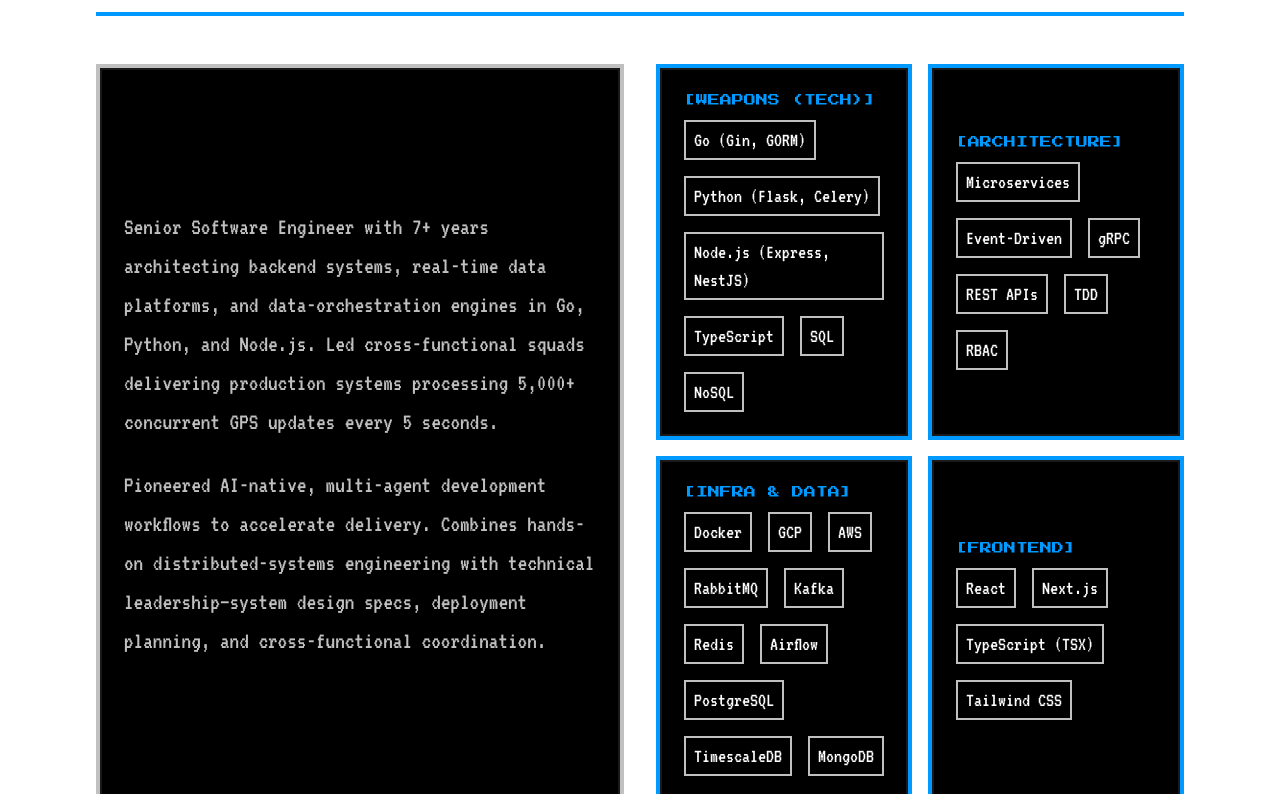
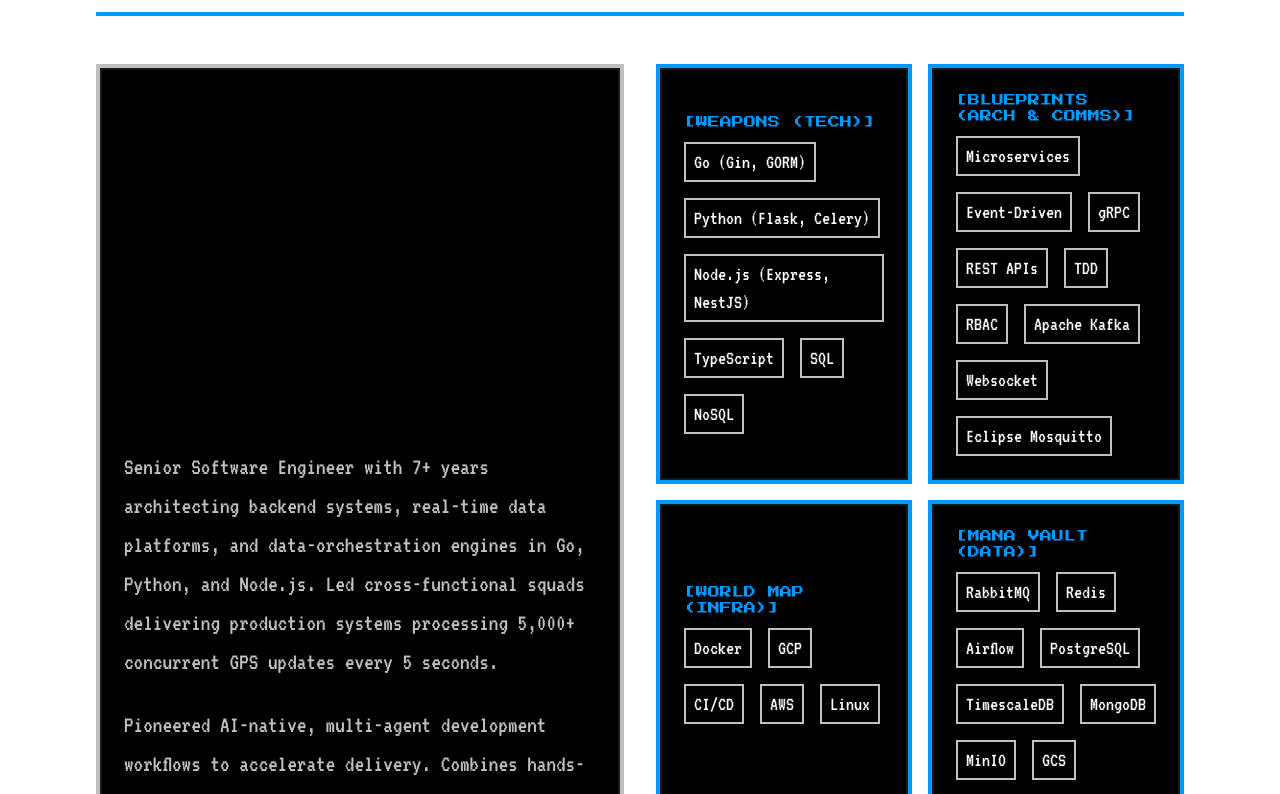
Before and after one commit to vinutama/vinporto, a React (Vite) app: page / in a window 1280 px wide. Shown: the part 1020-1814 px from the top of the page. Built offline with nearby package versions, Linux system fonts and the light colour scheme.

Commit message:
update skills inventory

```diff
--- a/src/app/components/sections/About.tsx
+++ b/src/app/components/sections/About.tsx
@@ -4,9 +4,11 @@ import { PixelContainer } from "../PixelContainer";
 export function About() {
   const skills = [
     { category: "WEAPONS (TECH)", items: ["Go (Gin, GORM)", "Python (Flask, Celery)", "Node.js (Express, NestJS)", "TypeScript", "SQL", "NoSQL"] },
-    { category: "ARCHITECTURE", items: ["Microservices", "Event-Driven", "gRPC", "REST APIs", "TDD", "RBAC"] },
-    { category: "INFRA & DATA", items: ["Docker", "GCP", "AWS", "RabbitMQ", "Kafka", "Redis", "Airflow", "PostgreSQL", "TimescaleDB", "MongoDB"] },
-    { category: "FRONTEND", items: ["React", "Next.js", "TypeScript (TSX)", "Tailwind CSS"] },
+    { category: "BLUEPRINTS (ARCH & COMMS)", items: ["Microservices", "Event-Driven", "gRPC", "REST APIs", "TDD", "RBAC", "Apache Kafka", "Websocket", "Eclipse Mosquitto"] },
+    { category: "WORLD MAP (INFRA)", items: ["Docker", "GCP", "CI/CD", "AWS", "Linux"] },
+    { category: "MANA VAULT (DATA)", items: ["RabbitMQ", "Redis", "Airflow", "PostgreSQL", "TimescaleDB", "MongoDB", "MinIO", "GCS"] },
+    { category: "HUD & DISPLAY (FRONTEND)", items: ["React", "Next.js", "TypeScript (JSX,TSX)", "Tailwind CSS"] },
+    { category: "BADGES (CERTS)", items: ["Google Go Specialization (Coursera)", "GCP Associate Cloud Engineer (Google Cloud)", "Fullstack Javascript Immersive (Hacktiv8)", "EF SET English (C1 Advanced)"] },
   ];
 
   return (
--- a/src/app/components/sections/Projects.tsx
+++ b/src/app/components/sections/Projects.tsx
@@ -9,25 +9,25 @@ import laundryImg from "../../../assets/img_laundry.jpeg";
 const projects = [
   {
     title: "FLEET COMMAND",
-    stack: ["GO", "GRPC", "RABBITMQ", "POSTGRESQL"],
+    stack: ["GO", "ECLIPSE MOSQUITTO", "RABBITMQ", "POSTGRESQL"],
     description: "Real-time fleet management: 5,000+ GPS updates/5s across 100 queues, HMM/Viterbi map snapping, 7 safety anomaly detections, multi-level trip verification determining operator payment.",
     image: fleetImg,
   },
   {
     title: "DATA ORCHESTRATOR",
-    stack: ["PYTHON", "FLASK", "CELERY", "HADOOP"],
+    stack: ["PYTHON", "FLASK", "CELERY", "SQLALCHEMY"],
     description: "No-code ETL platform: 16+ data source integrations, pause/retry/resume from any node, one-click transforms, custom Python-script injection. Deployed for hospital client automating financial pipelines.",
     image: orchImg,
   },
   {
     title: "WORLD CUP 2026",
-    stack: ["GO", "REACT", "TAILWIND", "DOCKER"],
+    stack: ["GO", "REACT", "TAILWIND", "DOCKER", "HERMES AGENT"],
     description: "Analytics dashboard: historical results, live group standings, scorer leaderboards, knockout brackets, \"Chaos Zone\" goal clustering, predictive views. Built entirely via AI-native pipeline.",
     image: wc26Img,
   },
   {
     title: "LAND VERIFICATION",
-    stack: ["FLASK", "SQLALCHEMY", "MINIO"],
+    stack: ["PYTHON", "FLASK", "SQLALCHEMY", "MINIO"],
     description: "RBAC land-submission platform: multi-stage approval workflow, dynamic forms per role, automated image compression, dynamic PDF contract generation, full activity-log tracking.",
     image: landImg,
   },
@@ -69,7 +69,7 @@ export function Projects() {
         <div className="pointer-events-none absolute right-0 top-0 bottom-4 w-16 bg-gradient-to-l from-black to-transparent z-10" />
 
         <div className="flex gap-6 overflow-x-auto snap-x snap-mandatory scroll-pl-4 px-4 pb-4 -mx-4 md:-mx-8"
-             style={{ 'scrollbar-width': 'thin', 'scrollbar-color': '#00FF00 #000' }}>
+          style={{ 'scrollbar-width': 'thin', 'scrollbar-color': '#00FF00 #000' }}>
           {projects.map((project, idx) => (
             <PixelContainer key={idx} className="min-w-[300px] max-w-[380px] flex-shrink-0 snap-start group hover:-translate-y-2 transition-transform duration-200 cursor-pointer flex flex-col"
               onClick={() => setZoomedImg({ src: project.image, title: project.title })}
@@ -109,7 +109,7 @@ export function Projects() {
           aria-label="Image preview"
         >
           <div className="border-4 border-[#00FF00] bg-black p-2 md:p-4 max-w-[95vw] w-full mx-4 max-h-[90vh] flex items-center justify-center relative"
-               onClick={e => e.stopPropagation()}>
+            onClick={e => e.stopPropagation()}>
             <button
               className="absolute -top-3 -right-3 text-white bg-black border-2 border-[#00FF00] w-8 h-8 flex items-center justify-center font-['Press_Start_2P'] text-sm"
               onClick={() => setZoomedImg(null)}
```
